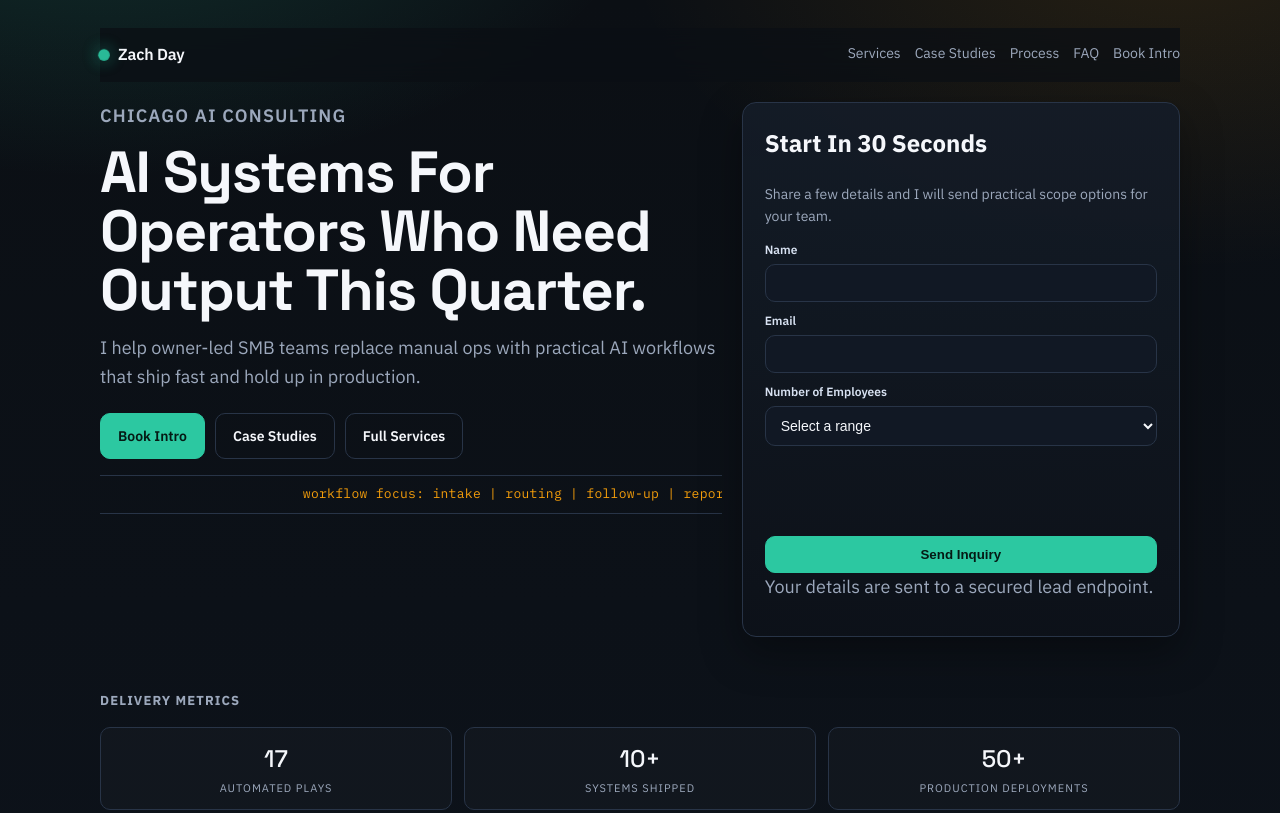
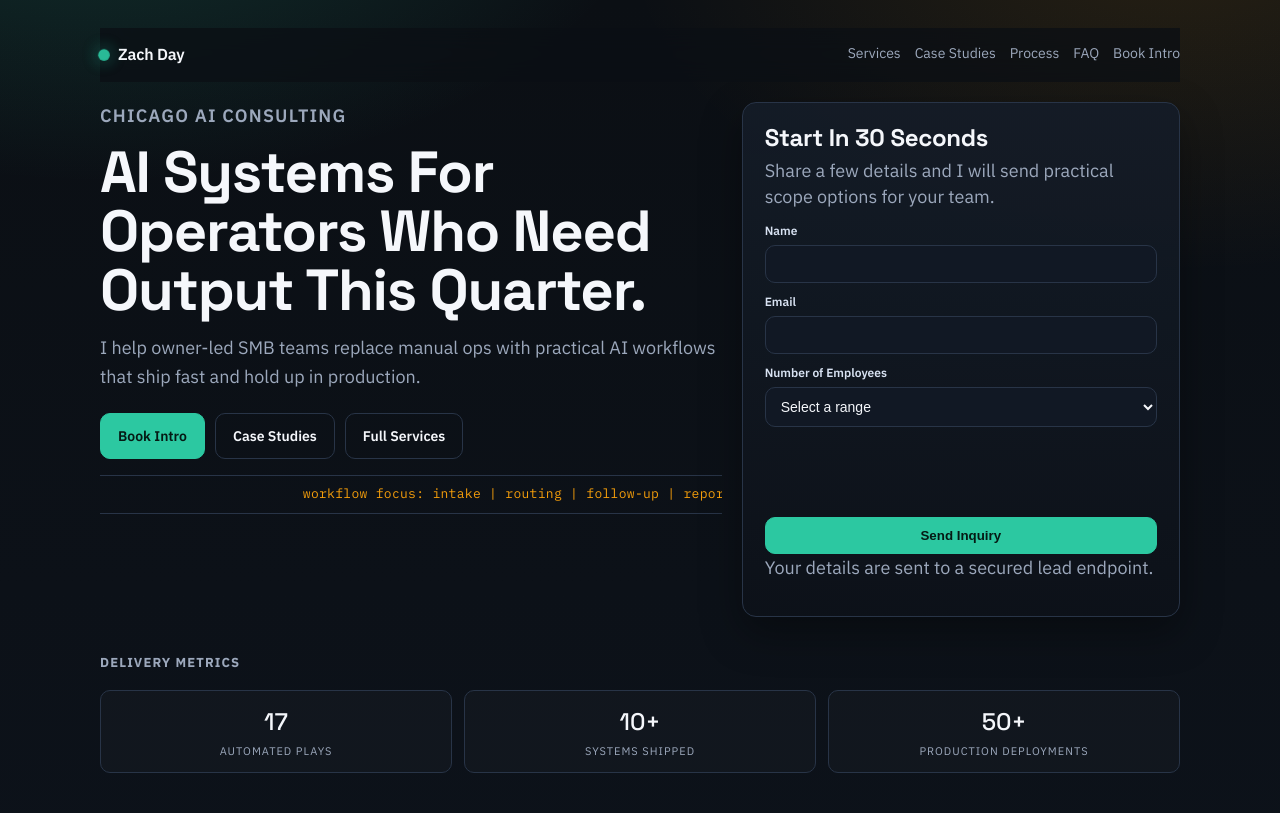
Before and after one commit to dachzay/zachday-site, a website: page index.html in a window 1280 px wide. Shown: the top 813 px of the page. Drawn offline with Linux system fonts and the light colour scheme.

Commit message:
style: tighten home spacing rhythm

```diff
--- a/index.html
+++ b/index.html
@@ -60,8 +60,8 @@
           </div>
 
           <aside class="hero-aside panel direct-form-wrap" id="lead-form" aria-label="Inquiry form">
-            <h2 style="margin-top:0">Start In 30 Seconds</h2>
-            <p class="page-lead" style="font-size:14px; margin-bottom:14px">
+            <h2 class="lead-card-title">Start In 30 Seconds</h2>
+            <p class="lead-card-subtitle">
               Share a few details and I will send practical scope options for your team.
             </p>
             <form id="consult-form">
@@ -98,7 +98,7 @@
         </div>
       </section>
 
-      <section class="section">
+      <section class="section section-metrics">
         <h2>Delivery Metrics</h2>
         <div class="metric-strip">
           <div class="metric"><span class="value">17</span><span class="label">Automated Plays</span></div>
--- a/shared/css/commercial-v2.css
+++ b/shared/css/commercial-v2.css
@@ -506,6 +506,29 @@
   padding: 22px;
 }
 
+.lead-card-title {
+  margin: 0 0 6px;
+  font-family: "Space Grotesk", "Segoe UI", system-ui, sans-serif;
+  font-size: 24px;
+  letter-spacing: -0.3px;
+  line-height: 1.1;
+}
+
+.lead-card-subtitle {
+  margin: 0 0 14px;
+  color: var(--muted);
+  font-size: 14px;
+  line-height: 1.45;
+}
+
+.section-metrics {
+  margin-top: 36px;
+}
+
+.section-metrics .metric-strip {
+  margin-top: 0;
+}
+
 form {
   display: grid;
   gap: 10px;
```
